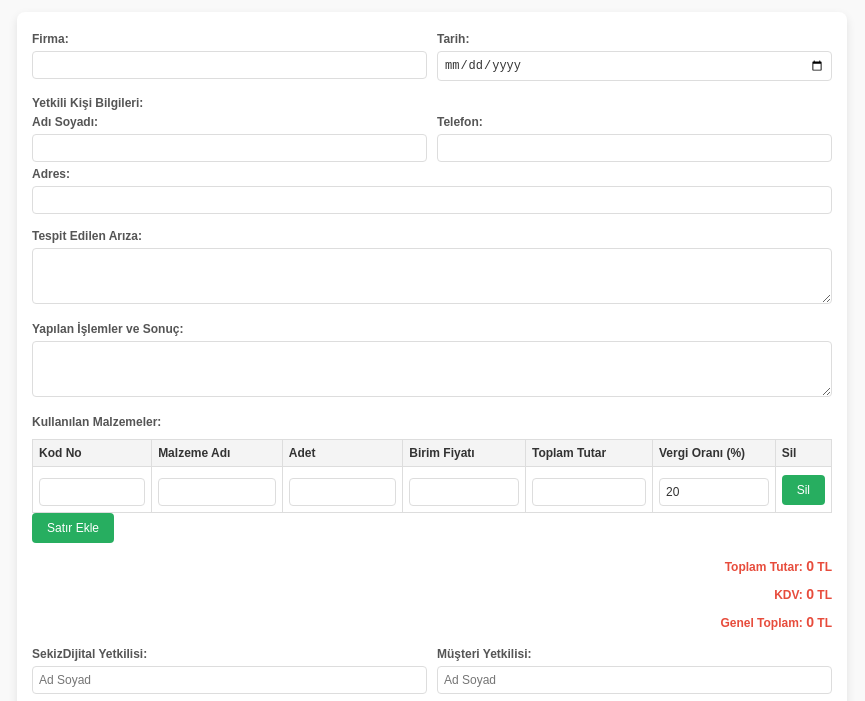
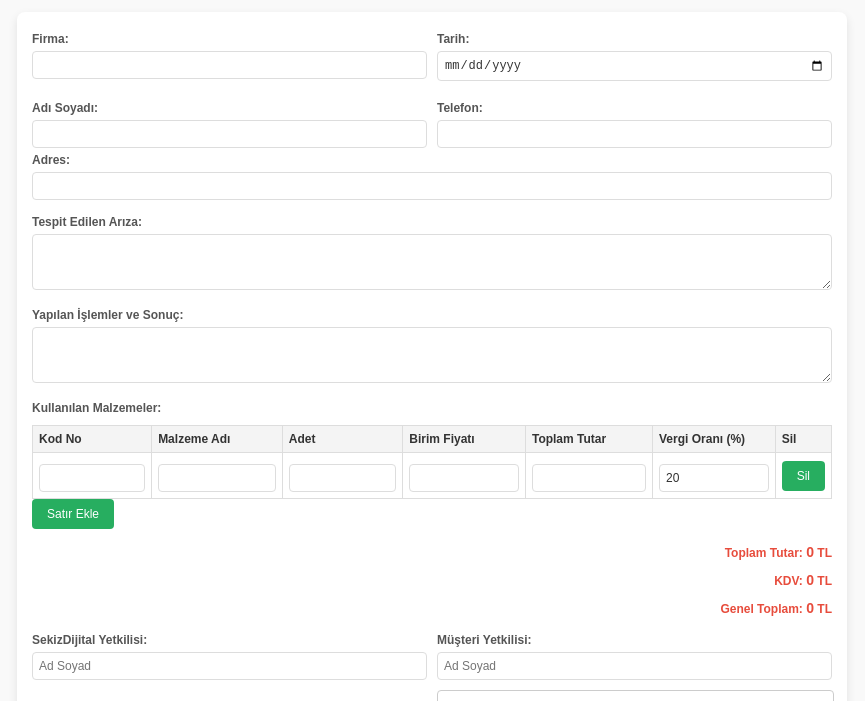
Before and after one commit to ekincih/sekizcloud, a plain HTML site: page index.html in a window 1280 px wide. Shown: the part 47-748 px from the top of the page, without its empty margins (208-1073 px from the left). Drawn offline with Linux system fonts and the light colour scheme.

Commit message:
Update index.html

```diff
--- a/index.html
+++ b/index.html
@@ -147,7 +147,7 @@
             </div>
 
             <div class="form-section">
-                <label for="yetkiliBilgileri">Yetkili Kişi Bilgileri:</label>
+                <label for="yetkiliBilgileri"> </label>
                 <div class="two-columns">
                     <div>
                         <label for="yetkiliAdi">Adı Soyadı:</label>
```
